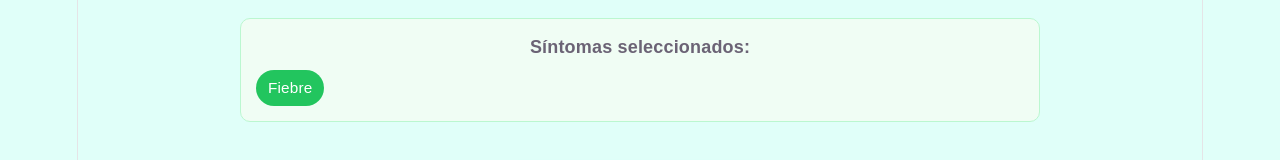
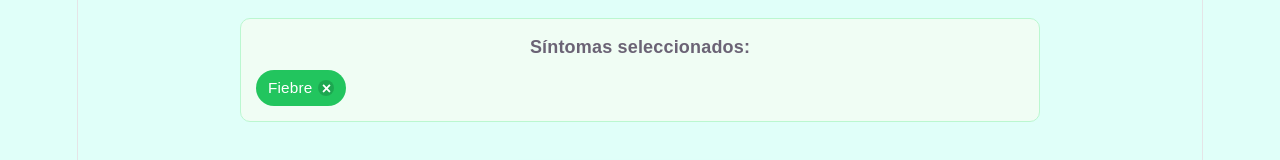
Before and after one commit to JimenaMV21/Diagnostico_Diferencial_Red, a React (Vite) app: page / in a window 1280 px wide. Both pictures are taken after a click on the element "Fiebre". Shown: the part 1165-1325 px from the top of the page. Built offline with nearby package versions, Linux system fonts and the light colour scheme.

Commit message:
Caracteristica de eliminacion de sintomas agregada

```diff
--- a/src/TestModel.jsx
+++ b/src/TestModel.jsx
@@ -221,11 +221,9 @@ export default function TestModel() {
       <br />
 
       <div style={{ maxWidth: '800px', width: '100%', textAlign: 'left', marginBottom: '10px', boxSizing: 'border-box', padding: '0 5px' }}>
-
         <h3 style={{ margin: '0', fontSize: '1.1rem', color: '#1e293b', borderBottom: '2px solid #2f7a56', paddingBottom: '8px' }}>
           2. Selección de Síntomas
         </h3>
-
       </div>
 
       <div className="menu-pestanas" style={{ display: 'flex', justifyContent: 'center', flexWrap: 'wrap', gap: '8px', width: '100%', maxWidth: '800px', boxSizing: 'border-box' }}>
@@ -271,9 +269,32 @@ export default function TestModel() {
               color: 'white',
               padding: '5px 12px',
               borderRadius: '20px',
-              fontSize: '0.85rem'
+              fontSize: '0.85rem',
+              display: 'inline-flex',
+              alignItems: 'center',
+              gap: '6px'
             }}>
               {sintoma}
+              {/* Botón de eliminar (X) */}
+              <span
+                onClick={() => manejarCambio(sintoma)}
+                style={{
+                  cursor: 'pointer',
+                  fontWeight: 'bold',
+                  fontSize: '0.9rem',
+                  background: 'rgba(0, 0, 0, 0.15)',
+                  borderRadius: '50%',
+                  width: '16px',
+                  height: '16px',
+                  display: 'flex',
+                  alignItems: 'center',
+                  justifyContent: 'center',
+                  transition: 'background 0.2s'
+                }}
+                title="Eliminar síntoma"
+              >
+                ×
+              </span>
             </span>
           ))}
           {Object.values(selecciones).filter(Boolean).length === 0 && (
```
Lines whose indentation alone changed are shown as unchanged.
